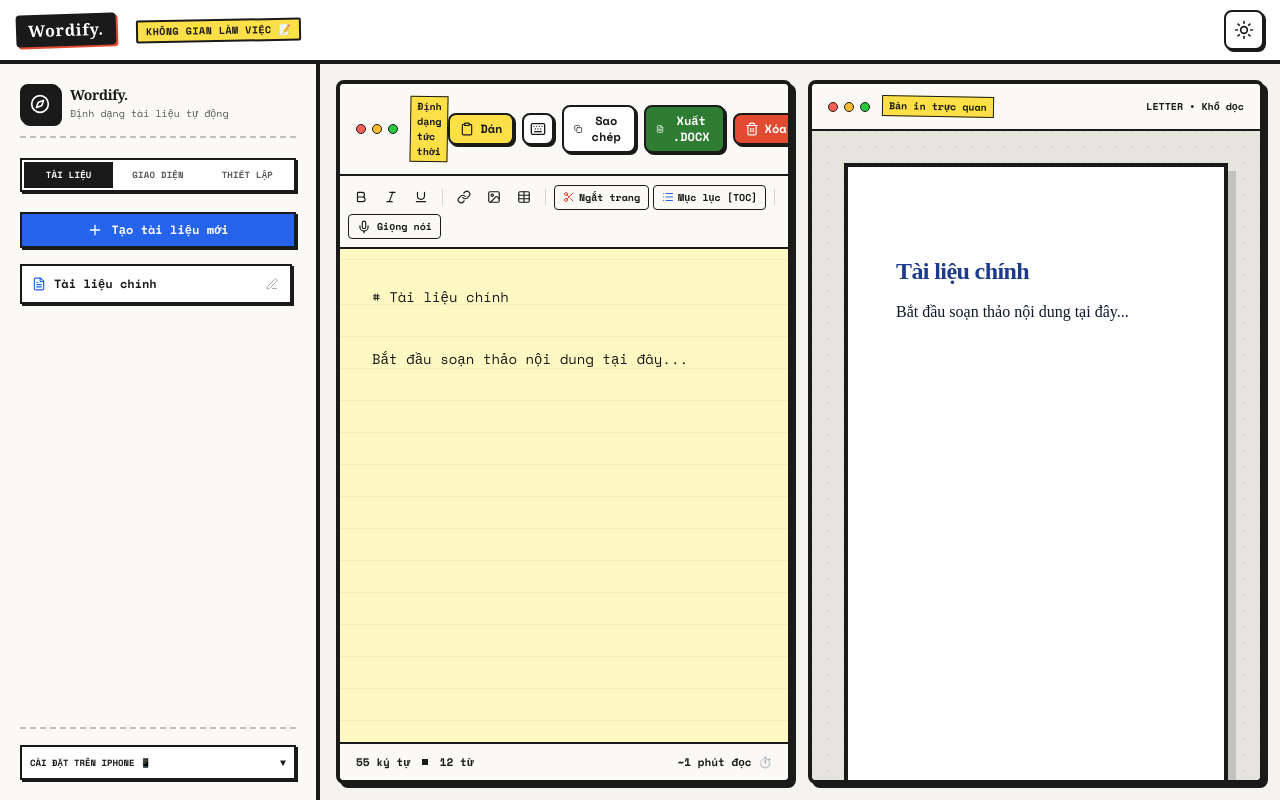
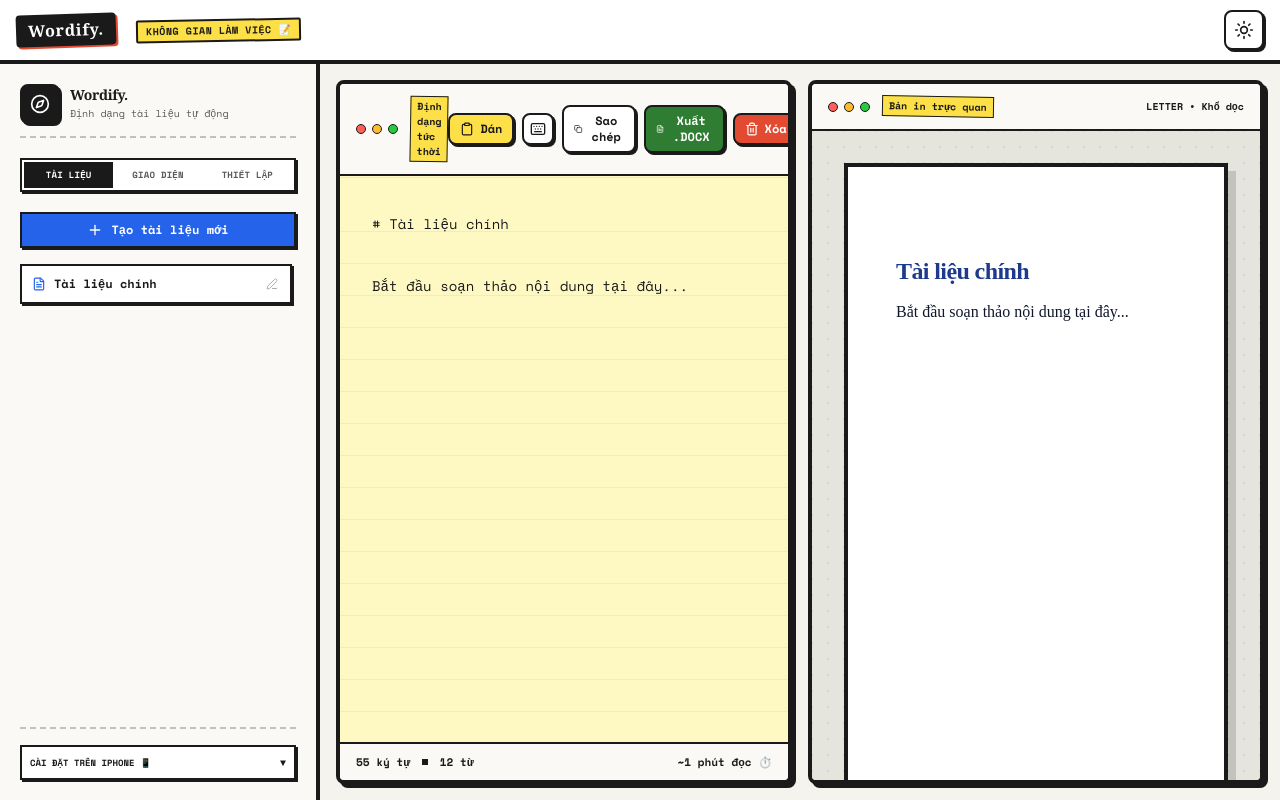
Before and after one commit to xduchuy/text-to-word, a React (Vite) app: page / in a window 1280 px wide. Built offline with nearby package versions, Linux system fonts and the light colour scheme; a web font is replaced by a local one.

Commit message:
clean: remove redundant quick formatting toolbar and voice dictation from raw editor

```diff
--- a/src/components/Editor.tsx
+++ b/src/components/Editor.tsx
@@ -1,5 +1,5 @@
 import React, { useRef, useState } from "react";
-import { Copy, Check, Trash2, Keyboard, FileUp, Clipboard, FileText, Bold, Italic, Underline, Link, Image, Table, Scissors, List, Mic } from "lucide-react";
+import { Copy, Check, Trash2, Keyboard, FileUp, Clipboard, FileText } from "lucide-react";
 import { motion, AnimatePresence } from "framer-motion";
 import { EmptyState } from "./EmptyState";
 import { playClickSound } from "../utils/sound";
@@ -18,77 +18,6 @@ export const Editor: React.FC<EditorProps> = ({ text, onChange, onExport }) => {
   const [showClearConfirm, setShowClearConfirm] = useState(false);
   const textareaRef = useRef<HTMLTextAreaElement>(null);
 
-  const [isListening, setIsListening] = useState(false);
-  const recognitionRef = useRef<any>(null);
-
-  const startListening = () => {
-    const SpeechRecognition = (window as any).SpeechRecognition || (window as any).webkitSpeechRecognition;
-    if (!SpeechRecognition) {
-      alert("Trình duyệt của bạn không hỗ trợ nhận diện giọng nói. Hãy sử dụng Google Chrome hoặc Microsoft Edge.");
-      return;
-    }
-
-    const recognition = new SpeechRecognition();
-    recognition.continuous = true;
-    recognition.interimResults = false;
-    recognition.lang = "vi-VN";
-
-    recognition.onstart = () => {
-      setIsListening(true);
-    };
-
-    recognition.onerror = (event: any) => {
-      console.error("Speech recognition error", event.error);
-      setIsListening(false);
-    };
-
-    recognition.onend = () => {
-      setIsListening(false);
-    };
-
-    recognition.onresult = (event: any) => {
-      const transcript = event.results[event.results.length - 1][0].transcript;
-      const lower = transcript.toLowerCase().trim();
-
-      // Check for spoken smart formatting commands
-      if (lower === "xuống dòng" || lower === "xuống hàng") {
-        insertAtCursor("\n");
-      } else if (lower === "tiêu đề một" || lower === "tiêu đề 1") {
-        insertAtCursor("\n# ");
-      } else if (lower === "tiêu đề hai" || lower === "tiêu đề 2") {
-        insertAtCursor("\n## ");
-      } else if (lower === "tiêu đề ba" || lower === "tiêu đề 3") {
-        insertAtCursor("\n### ");
-      } else if (lower === "gạch đầu dòng") {
-        insertAtCursor("\n- ");
-      } else if (lower === "dấu chấm") {
-        insertAtCursor(". ");
-      } else if (lower === "dấu phẩy") {
-        insertAtCursor(", ");
-      } else {
-        insertAtCursor(transcript + " ");
-      }
-    };
-
-    recognitionRef.current = recognition;
-    recognition.start();
-  };
-
-  const stopListening = () => {
-    if (recognitionRef.current) {
-      recognitionRef.current.stop();
-    }
-    setIsListening(false);
-  };
-
-  const toggleDictation = () => {
-    playClickSound();
-    if (isListening) {
-      stopListening();
-    } else {
-      startListening();
-    }
-  };
 
   // Calculate statistics
   const charCount = text.length;
@@ -145,76 +74,7 @@ export const Editor: React.FC<EditorProps> = ({ text, onChange, onExport }) => {
     }, 50);
   };
 
-  const handleToolbarAction = (action: string) => {
-    playClickSound();
-    const textarea = textareaRef.current;
-    if (!textarea) return;
 
-    const start = textarea.selectionStart;
-    const end = textarea.selectionEnd;
-    const currentText = textarea.value;
-    const selected = currentText.substring(start, end);
-
-    let prefix = "";
-    let suffix = "";
-    let placeholder = "";
-
-    switch (action) {
-      case "bold":
-        prefix = "**";
-        suffix = "**";
-        placeholder = "chữ đậm";
-        break;
-      case "italic":
-        prefix = "*";
-        suffix = "*";
-        placeholder = "chữ nghiêng";
-        break;
-      case "underline":
-        prefix = "<u>";
-        suffix = "</u>";
-        placeholder = "gạch chân";
-        break;
-      case "link":
-        prefix = "[";
-        suffix = "](https://)";
-        placeholder = "Tiêu đề liên kết";
-        break;
-      case "image":
-        prefix = "![";
-        suffix = "](https://images.unsplash.com/photo-1579546929518-9e396f3cc809)";
-        placeholder = "Mô tả ảnh";
-        break;
-      case "table":
-        prefix = "\n| Tiêu đề 1 | Tiêu đề 2 |\n|---|---|\n| Nội dung A | Nội dung B |\n";
-        break;
-      case "pagebreak":
-        prefix = "\n---pagebreak---\n";
-        break;
-      case "toc":
-        prefix = "\n[TOC]\n";
-        break;
-      default:
-        break;
-    }
-
-    const replacement = prefix + (selected || placeholder) + suffix;
-    const before = currentText.substring(0, start);
-    const after = currentText.substring(end);
-
-    onChange(before + replacement + after);
-
-    setTimeout(() => {
-      textarea.focus();
-      if (selected) {
-        textarea.setSelectionRange(start, start + replacement.length);
-      } else {
-        const placeholderStart = start + prefix.length;
-        const placeholderEnd = placeholderStart + placeholder.length;
-        textarea.setSelectionRange(placeholderStart, placeholderEnd);
-      }
-    }, 50);
-  };
 
   const handleDragOver = (e: React.DragEvent) => {
     e.preventDefault();
@@ -416,90 +276,6 @@ export const Editor: React.FC<EditorProps> = ({ text, onChange, onExport }) => {
             <EmptyState onSelectTemplate={onChange} />
           </div>
         ) : (
-          <>
-            {/* Quick Markdown Formatting Toolbar */}
-            <div className="flex flex-wrap items-center gap-1 p-2 bg-[#FAF9F5] border-b-2 border-ink-border shrink-0 select-none">
-              <button
-                onClick={() => handleToolbarAction("bold")}
-                className="p-1.5 hover:bg-zinc-200 rounded text-ink-black cursor-pointer transition-colors"
-                title="Chữ đậm"
-              >
-                <Bold className="w-3.5 h-3.5" />
-              </button>
-              <button
-                onClick={() => handleToolbarAction("italic")}
-                className="p-1.5 hover:bg-zinc-200 rounded text-ink-black cursor-pointer transition-colors"
-                title="Chữ nghiêng"
-              >
-                <Italic className="w-3.5 h-3.5" />
-              </button>
-              <button
-                onClick={() => handleToolbarAction("underline")}
-                className="p-1.5 hover:bg-zinc-200 rounded text-ink-black cursor-pointer transition-colors"
-                title="Gạch chân HTML"
-              >
-                <Underline className="w-3.5 h-3.5" />
-              </button>
-
-              <span className="w-px h-4 bg-zinc-300 mx-1" />
-
-              <button
-                onClick={() => handleToolbarAction("link")}
-                className="p-1.5 hover:bg-zinc-200 rounded text-ink-black cursor-pointer transition-colors"
-                title="Chèn liên kết"
-              >
-                <Link className="w-3.5 h-3.5" />
-              </button>
-              <button
-                onClick={() => handleToolbarAction("image")}
-                className="p-1.5 hover:bg-zinc-200 rounded text-ink-black cursor-pointer transition-colors"
-                title="Chèn ảnh"
-              >
-                <Image className="w-3.5 h-3.5" />
-              </button>
-              <button
-                onClick={() => handleToolbarAction("table")}
-                className="p-1.5 hover:bg-zinc-200 rounded text-ink-black cursor-pointer transition-colors"
-                title="Chèn bảng"
-              >
-                <Table className="w-3.5 h-3.5" />
-              </button>
-
-              <span className="w-px h-4 bg-zinc-300 mx-1" />
-
-              <button
-                onClick={() => handleToolbarAction("pagebreak")}
-                className="flex items-center gap-1 px-2 py-1 text-[10px] font-mono font-bold bg-[#FAF9F5] border border-ink-border hover:bg-zinc-200 rounded text-ink-black cursor-pointer transition-colors"
-                title="Chèn điểm Ngắt trang (Page Break)"
-              >
-                <Scissors className="w-3 h-3 text-accent-red" />
-                <span>Ngắt trang</span>
-              </button>
-              <button
-                onClick={() => handleToolbarAction("toc")}
-                className="flex items-center gap-1 px-2 py-1 text-[10px] font-mono font-bold bg-[#FAF9F5] border border-ink-border hover:bg-zinc-200 rounded text-ink-black cursor-pointer transition-colors"
-                title="Chèn Mục lục tự động (TOC)"
-              >
-                <List className="w-3 h-3 text-accent-blue" />
-                <span>Mục lục [TOC]</span>
-              </button>
-
-              <span className="w-px h-4 bg-zinc-300 mx-1" />
-
-              <button
-                onClick={toggleDictation}
-                className={`flex items-center gap-1.5 px-2 py-1 text-[10px] font-mono font-bold border border-ink-border rounded text-ink-black cursor-pointer transition-all ${
-                  isListening
-                    ? "bg-red-500 text-white animate-pulse shadow-inner border-red-600"
-                    : "bg-[#FAF9F5] hover:bg-zinc-200"
-                }`}
-                title="Nhập văn bản bằng giọng nói (Tiếng Việt)"
-              >
-                <Mic className="w-3.5 h-3.5" />
-                <span>{isListening ? "Đang nghe..." : "Giọng nói"}</span>
-              </button>
-            </div>
-
           <textarea
             ref={textareaRef}
             value={text}
@@ -508,7 +284,6 @@ export const Editor: React.FC<EditorProps> = ({ text, onChange, onExport }) => {
             placeholder="Nhập hoặc dán nội dung văn bản hoặc markdown vào đây..."
             className="flex-1 w-full p-8 text-ink-black placeholder-zinc-500 bg-transparent border-0 outline-hidden focus:ring-0 resize-none font-mono text-sm leading-[31px] bg-notebook-lines overflow-y-auto selection:bg-accent-yellow"
           />
-          </>
         )}
       </div>
 
```
Lines whose indentation alone changed are shown as unchanged.
